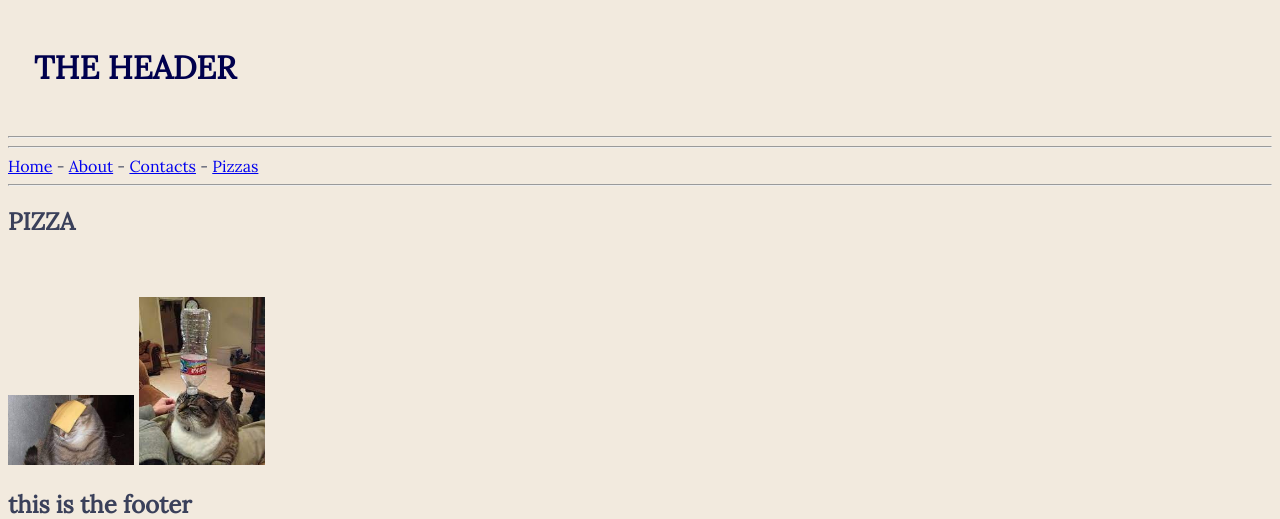
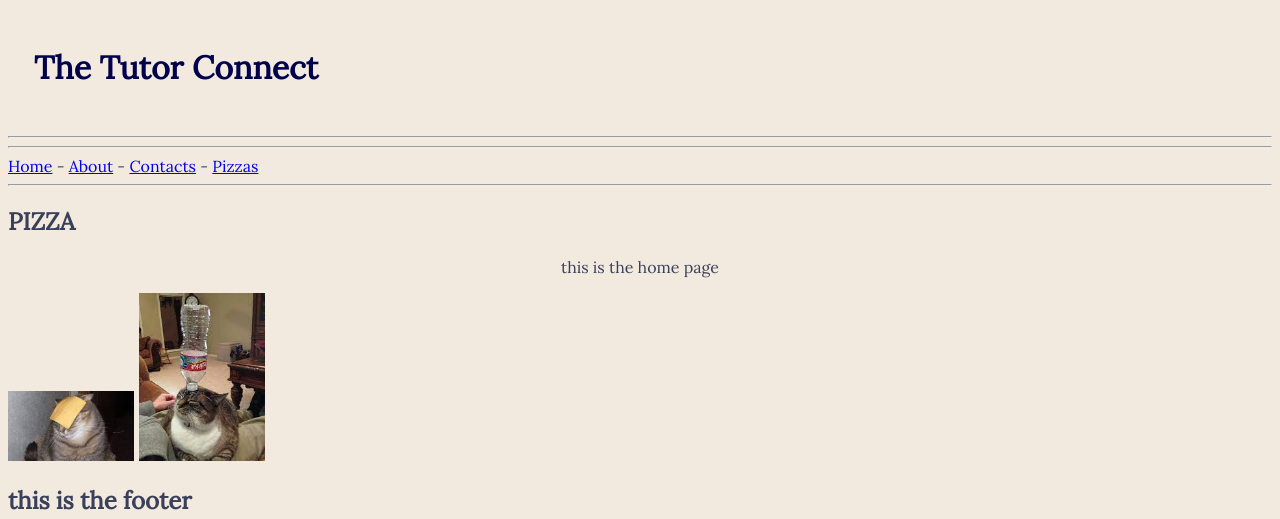
Before and after one commit to jieuwne/13project, a Flask app: page / in a window 1280 px wide. Shown: the top 519 px of the page. Run offline with Flask 3, Linux system fonts and the light colour scheme.

Commit message:
tidy templates

```diff
--- a/app/templates/header.html
+++ b/app/templates/header.html
@@ -1,2 +1,2 @@
-<h1>THE HEADER</h1>
+<h1>The Tutor Connect</h1>
 <hr>
--- a/app/templates/home.html
+++ b/app/templates/home.html
@@ -4,7 +4,7 @@
 
 <h2>PIZZA</h2>
 
-<p> <marquee direction = "right" behaviour = "alternate">this is the home page </marquee> </p>
+<p> <center>this is the home page</center> </p>
 
 <img src="/static/images/download.jpg"
     width=10%
```
